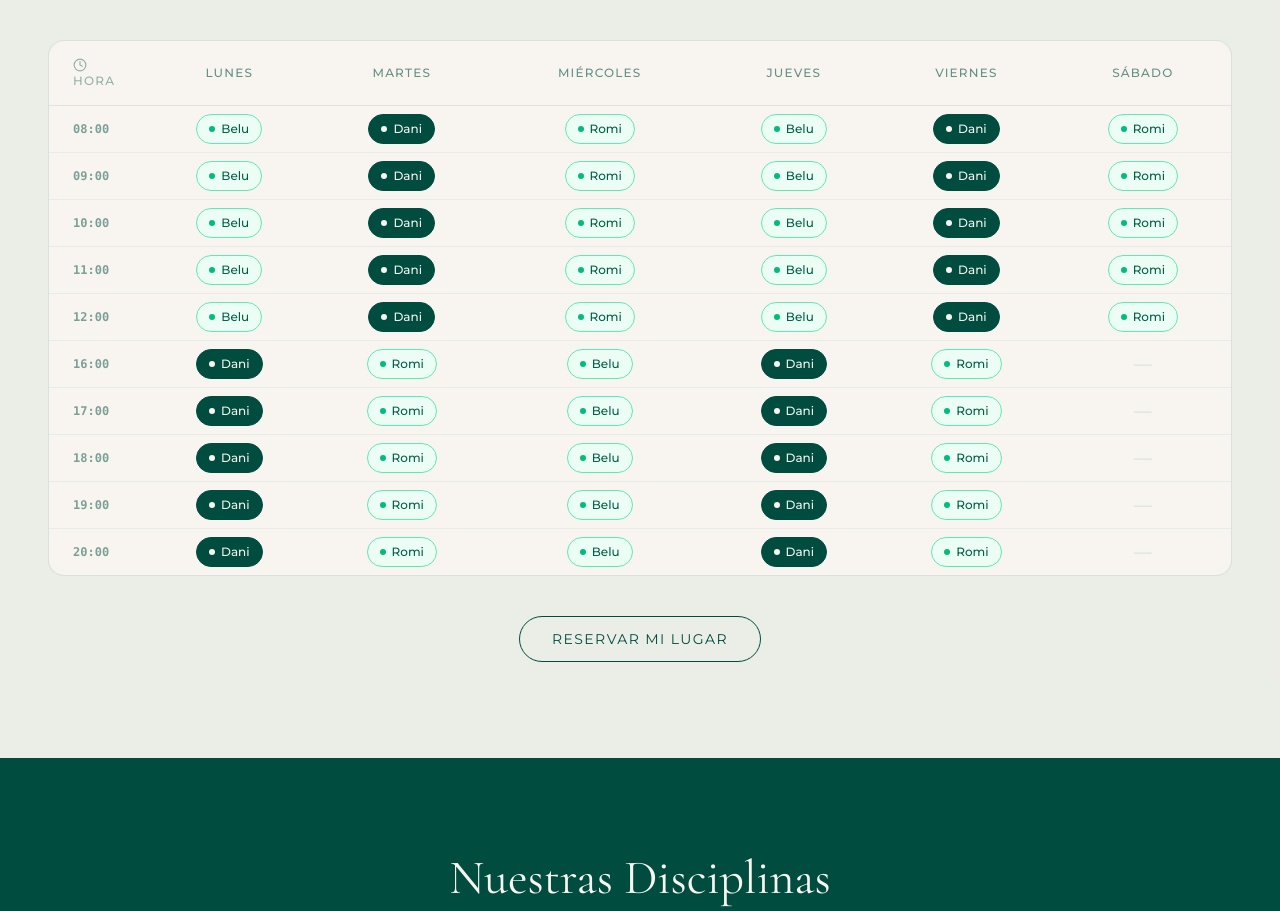
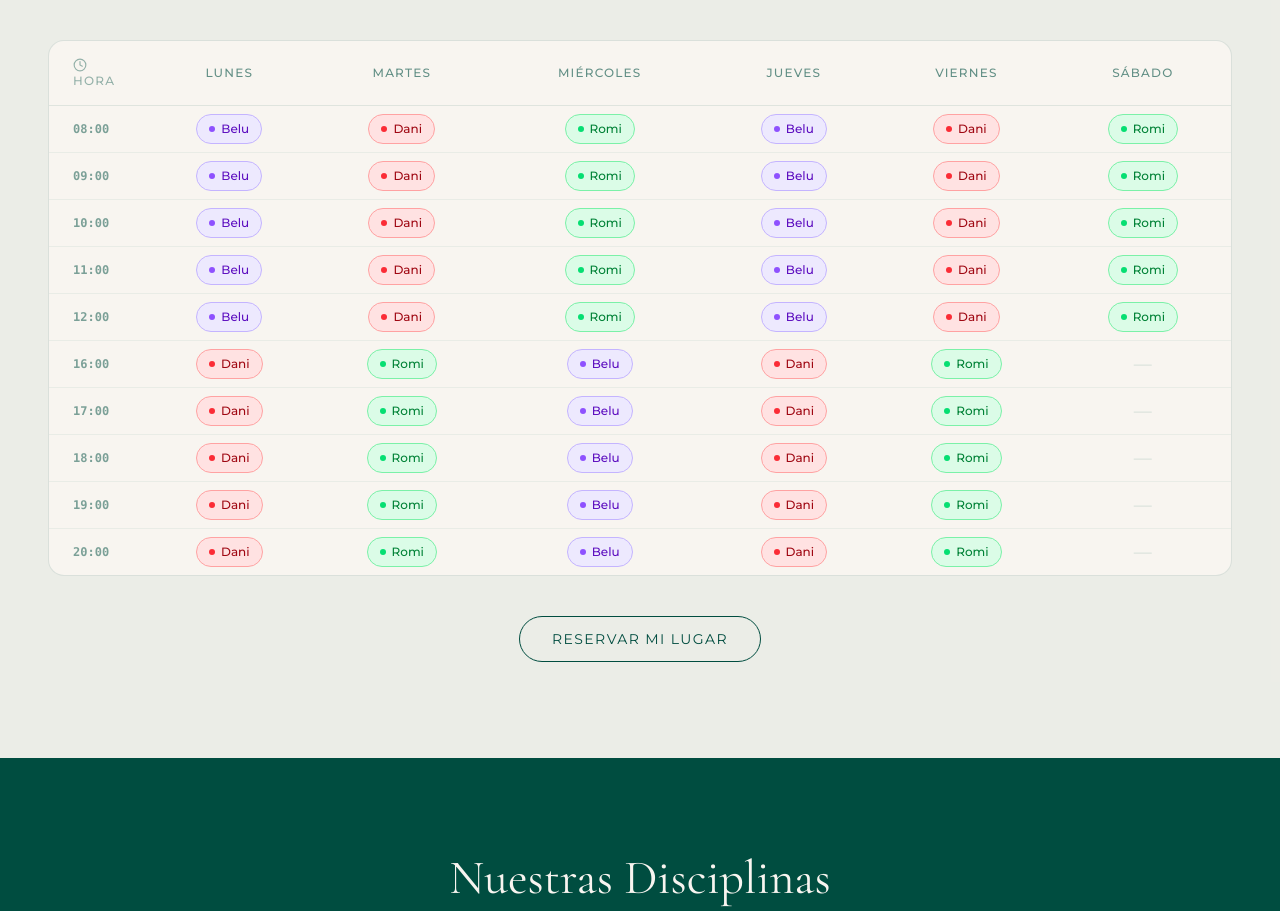
Before and after one commit to ignaciomondragon24/esmerlada-wellness, a React (Vite) app: page / in a window 1280 px wide. Shown: the part 2367-3278 px from the top of the page. Built offline with nearby package versions, Linux system fonts and the light colour scheme.

Commit message:
feat: agregar 3 categorías de clases con colores por profesora

```diff
--- a/src/App.tsx
+++ b/src/App.tsx
@@ -9,26 +9,27 @@ import { motion, AnimatePresence } from 'motion/react';
 const DAYS = ['Lunes', 'Martes', 'Miércoles', 'Jueves', 'Viernes', 'Sábado'];
 const HOURS = ['08:00', '09:00', '10:00', '11:00', '12:00', '16:00', '17:00', '18:00', '19:00', '20:00'];
 
-type Level = 'V' | 'N';
+type Level = 'IA' | 'IS' | 'IN';
 interface Slot { teacher: string; level: Level }
 type ScheduleData = Record<string, Record<string, Slot | null>>;
 
 const SCHEDULE: ScheduleData = {
-  '08:00': { Lunes: { teacher: 'Belu', level: 'V' }, Martes: { teacher: 'Dani', level: 'N' }, 'Miércoles': { teacher: 'Romi', level: 'V' }, Jueves: { teacher: 'Belu', level: 'V' }, Viernes: { teacher: 'Dani', level: 'N' }, Sábado: { teacher: 'Romi', level: 'V' } },
-  '09:00': { Lunes: { teacher: 'Belu', level: 'V' }, Martes: { teacher: 'Dani', level: 'N' }, 'Miércoles': { teacher: 'Romi', level: 'V' }, Jueves: { teacher: 'Belu', level: 'V' }, Viernes: { teacher: 'Dani', level: 'N' }, Sábado: { teacher: 'Romi', level: 'V' } },
-  '10:00': { Lunes: { teacher: 'Belu', level: 'V' }, Martes: { teacher: 'Dani', level: 'N' }, 'Miércoles': { teacher: 'Romi', level: 'V' }, Jueves: { teacher: 'Belu', level: 'V' }, Viernes: { teacher: 'Dani', level: 'N' }, Sábado: { teacher: 'Romi', level: 'V' } },
-  '11:00': { Lunes: { teacher: 'Belu', level: 'V' }, Martes: { teacher: 'Dani', level: 'N' }, 'Miércoles': { teacher: 'Romi', level: 'V' }, Jueves: { teacher: 'Belu', level: 'V' }, Viernes: { teacher: 'Dani', level: 'N' }, Sábado: { teacher: 'Romi', level: 'V' } },
-  '12:00': { Lunes: { teacher: 'Belu', level: 'V' }, Martes: { teacher: 'Dani', level: 'N' }, 'Miércoles': { teacher: 'Romi', level: 'V' }, Jueves: { teacher: 'Belu', level: 'V' }, Viernes: { teacher: 'Dani', level: 'N' }, Sábado: { teacher: 'Romi', level: 'V' } },
-  '16:00': { Lunes: { teacher: 'Dani', level: 'N' }, Martes: { teacher: 'Romi', level: 'V' }, 'Miércoles': { teacher: 'Belu', level: 'V' }, Jueves: { teacher: 'Dani', level: 'N' }, Viernes: { teacher: 'Romi', level: 'V' }, Sábado: null },
-  '17:00': { Lunes: { teacher: 'Dani', level: 'N' }, Martes: { teacher: 'Romi', level: 'V' }, 'Miércoles': { teacher: 'Belu', level: 'V' }, Jueves: { teacher: 'Dani', level: 'N' }, Viernes: { teacher: 'Romi', level: 'V' }, Sábado: null },
-  '18:00': { Lunes: { teacher: 'Dani', level: 'N' }, Martes: { teacher: 'Romi', level: 'V' }, 'Miércoles': { teacher: 'Belu', level: 'V' }, Jueves: { teacher: 'Dani', level: 'N' }, Viernes: { teacher: 'Romi', level: 'V' }, Sábado: null },
-  '19:00': { Lunes: { teacher: 'Dani', level: 'N' }, Martes: { teacher: 'Romi', level: 'V' }, 'Miércoles': { teacher: 'Belu', level: 'V' }, Jueves: { teacher: 'Dani', level: 'N' }, Viernes: { teacher: 'Romi', level: 'V' }, Sábado: null },
-  '20:00': { Lunes: { teacher: 'Dani', level: 'N' }, Martes: { teacher: 'Romi', level: 'V' }, 'Miércoles': { teacher: 'Belu', level: 'V' }, Jueves: { teacher: 'Dani', level: 'N' }, Viernes: { teacher: 'Romi', level: 'V' }, Sábado: null },
+  '08:00': { Lunes: { teacher: 'Belu', level: 'IA' }, Martes: { teacher: 'Dani', level: 'IS' }, 'Miércoles': { teacher: 'Romi', level: 'IN' }, Jueves: { teacher: 'Belu', level: 'IA' }, Viernes: { teacher: 'Dani', level: 'IS' }, Sábado: { teacher: 'Romi', level: 'IN' } },
+  '09:00': { Lunes: { teacher: 'Belu', level: 'IA' }, Martes: { teacher: 'Dani', level: 'IS' }, 'Miércoles': { teacher: 'Romi', level: 'IN' }, Jueves: { teacher: 'Belu', level: 'IA' }, Viernes: { teacher: 'Dani', level: 'IS' }, Sábado: { teacher: 'Romi', level: 'IN' } },
+  '10:00': { Lunes: { teacher: 'Belu', level: 'IA' }, Martes: { teacher: 'Dani', level: 'IS' }, 'Miércoles': { teacher: 'Romi', level: 'IN' }, Jueves: { teacher: 'Belu', level: 'IA' }, Viernes: { teacher: 'Dani', level: 'IS' }, Sábado: { teacher: 'Romi', level: 'IN' } },
+  '11:00': { Lunes: { teacher: 'Belu', level: 'IA' }, Martes: { teacher: 'Dani', level: 'IS' }, 'Miércoles': { teacher: 'Romi', level: 'IN' }, Jueves: { teacher: 'Belu', level: 'IA' }, Viernes: { teacher: 'Dani', level: 'IS' }, Sábado: { teacher: 'Romi', level: 'IN' } },
+  '12:00': { Lunes: { teacher: 'Belu', level: 'IA' }, Martes: { teacher: 'Dani', level: 'IS' }, 'Miércoles': { teacher: 'Romi', level: 'IN' }, Jueves: { teacher: 'Belu', level: 'IA' }, Viernes: { teacher: 'Dani', level: 'IS' }, Sábado: { teacher: 'Romi', level: 'IN' } },
+  '16:00': { Lunes: { teacher: 'Dani', level: 'IS' }, Martes: { teacher: 'Romi', level: 'IN' }, 'Miércoles': { teacher: 'Belu', level: 'IA' }, Jueves: { teacher: 'Dani', level: 'IS' }, Viernes: { teacher: 'Romi', level: 'IN' }, Sábado: null },
+  '17:00': { Lunes: { teacher: 'Dani', level: 'IS' }, Martes: { teacher: 'Romi', level: 'IN' }, 'Miércoles': { teacher: 'Belu', level: 'IA' }, Jueves: { teacher: 'Dani', level: 'IS' }, Viernes: { teacher: 'Romi', level: 'IN' }, Sábado: null },
+  '18:00': { Lunes: { teacher: 'Dani', level: 'IS' }, Martes: { teacher: 'Romi', level: 'IN' }, 'Miércoles': { teacher: 'Belu', level: 'IA' }, Jueves: { teacher: 'Dani', level: 'IS' }, Viernes: { teacher: 'Romi', level: 'IN' }, Sábado: null },
+  '19:00': { Lunes: { teacher: 'Dani', level: 'IS' }, Martes: { teacher: 'Romi', level: 'IN' }, 'Miércoles': { teacher: 'Belu', level: 'IA' }, Jueves: { teacher: 'Dani', level: 'IS' }, Viernes: { teacher: 'Romi', level: 'IN' }, Sábado: null },
+  '20:00': { Lunes: { teacher: 'Dani', level: 'IS' }, Martes: { teacher: 'Romi', level: 'IN' }, 'Miércoles': { teacher: 'Belu', level: 'IA' }, Jueves: { teacher: 'Dani', level: 'IS' }, Viernes: { teacher: 'Romi', level: 'IN' }, Sábado: null },
 };
 
-const LEVEL_CONFIG: Record<Level, { bg: string; text: string; border: string; label: string }> = {
-  V: { bg: 'bg-emerald-50',  text: 'text-emerald-800', border: 'border-emerald-300', label: 'Inicial / Intermedio' },
-  N: { bg: 'bg-[var(--color-emerald)]', text: 'text-[var(--color-cream)]', border: 'border-[var(--color-emerald)]', label: 'Intermedio / Avanzado' },
+const LEVEL_CONFIG: Record<Level, { bg: string; text: string; border: string; label: string; dot: string }> = {
+  IA: { bg: 'bg-violet-100',  text: 'text-violet-800', border: 'border-violet-300', label: 'Intermedio Avanzado', dot: 'bg-violet-500' },
+  IS: { bg: 'bg-red-100',     text: 'text-red-800',    border: 'border-red-300',    label: 'Intermedio Stott',  dot: 'bg-red-500' },
+  IN: { bg: 'bg-green-100',   text: 'text-green-700',  border: 'border-green-300',  label: 'Inicial',           dot: 'bg-green-400' },
 };
 
 // ─── Tratamientos faciales ────────────────────────────────────────────────────
@@ -187,7 +188,7 @@ function BookingModal({ onClose }: { onClose: () => void }) {
               <div className="flex gap-4 mb-6">
                 {(Object.keys(LEVEL_CONFIG) as Level[]).map(l => (
                   <div key={l} className="flex items-center gap-2 text-xs">
-                    <span className={`inline-block w-3 h-3 rounded-full ${l === 'V' ? 'bg-emerald-500' : 'bg-[var(--color-emerald)]'}`}></span>
+                    <span className={`inline-block w-3 h-3 rounded-full ${LEVEL_CONFIG[l].dot}`}></span>
                     <span className="opacity-70">{LEVEL_CONFIG[l].label}</span>
                   </div>
                 ))}
@@ -627,7 +628,7 @@ export default function App() {
                         <td key={day} className="py-2 px-2 text-center">
                           {slot && cfg ? (
                             <span className={`inline-flex items-center gap-1.5 px-3 py-1.5 rounded-full text-xs font-medium border ${cfg.bg} ${cfg.text} ${cfg.border}`}>
-                              <span className={`w-1.5 h-1.5 rounded-full ${slot.level === 'V' ? 'bg-emerald-500' : 'bg-[var(--color-cream)]'}`}></span>
+                              <span className={`w-1.5 h-1.5 rounded-full ${cfg.dot}`}></span>
                               {slot.teacher}
                             </span>
                           ) : (
@@ -659,7 +660,7 @@ export default function App() {
                       <div key={hour} className="flex items-center justify-between">
                         <span className="font-mono text-xs opacity-50">{hour}</span>
                         <span className={`inline-flex items-center gap-1.5 px-3 py-1.5 rounded-full text-xs font-medium border ${cfg.bg} ${cfg.text} ${cfg.border}`}>
-                          <span className={`w-1.5 h-1.5 rounded-full ${slot.level === 'V' ? 'bg-emerald-500' : 'bg-[var(--color-cream)]'}`}></span>
+                          <span className={`w-1.5 h-1.5 rounded-full ${cfg.dot}`}></span>
                           {slot.teacher}
                         </span>
                       </div>
```
